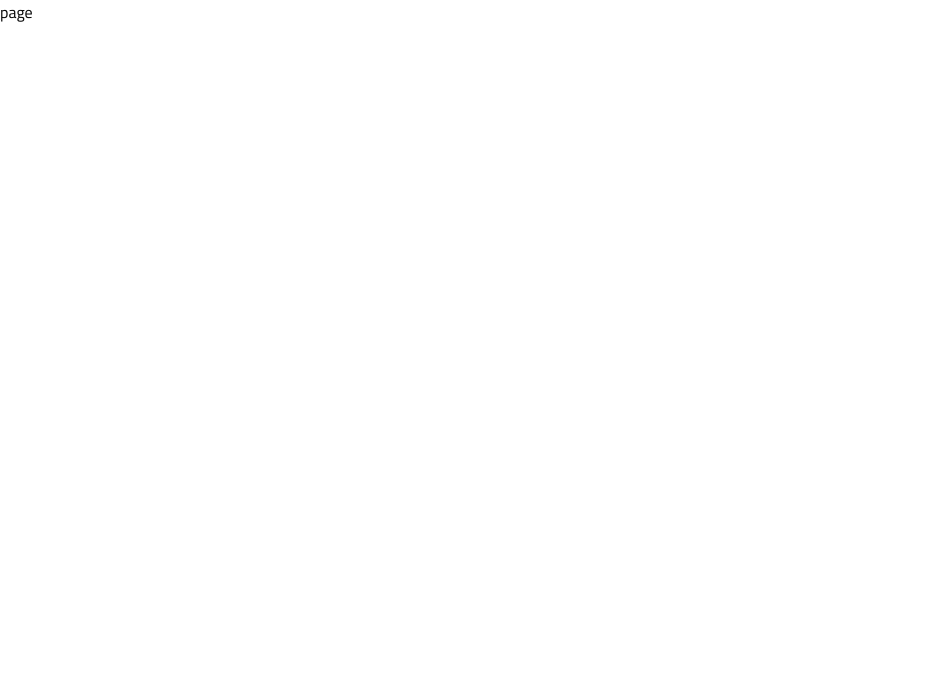
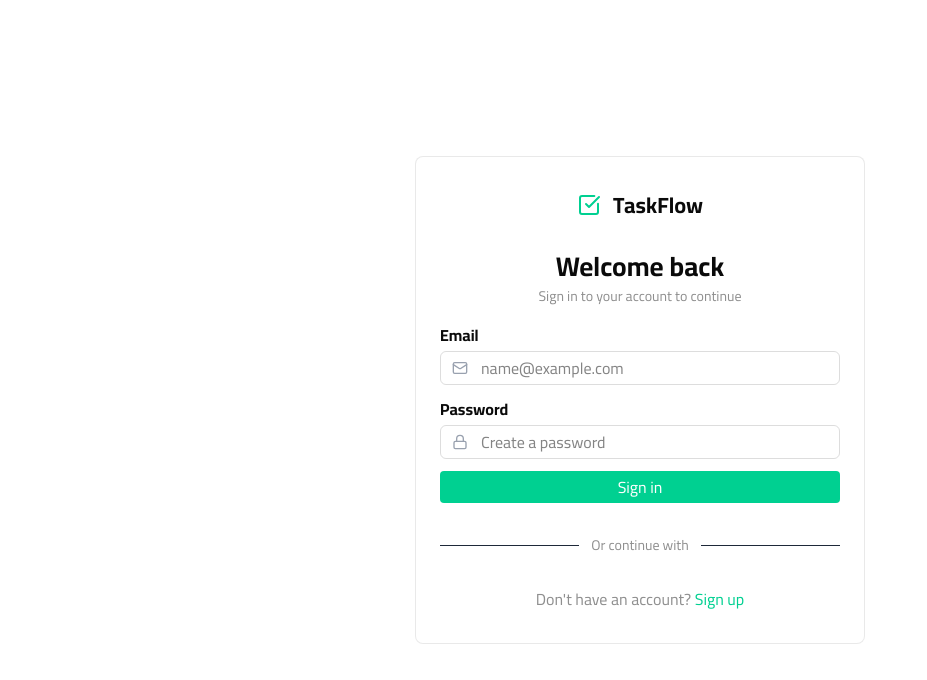
Before and after one commit to AmrMohamed830/Taskflow-pro, a Next.js app: page /login in a window 1280 px wide. Shown: the top 680 px of the page, without its empty margins (0-927 px from the left). Built offline with nearby package versions, Linux system fonts and the light colour scheme.

Commit message:
build login form UI

```diff
--- a/app/(auth)/login/page.tsx
+++ b/app/(auth)/login/page.tsx
@@ -1,9 +1,11 @@
-import React from 'react'
+import LoginForm from "@/components/auth/loginForm";
 
 const page = () => {
-  return (
-    <div>page</div>
-  )
-}
+    return (
+        <div>
+            <LoginForm />
+        </div>
+    );
+};
 
-export default page
+export default page;
--- a/components/auth/loginForm.tsx
+++ b/components/auth/loginForm.tsx
@@ -1,6 +1,77 @@
+import { Lock, Mail, SquareCheckBig } from "lucide-react";
+import Link from "next/link";
 
 const LoginForm = () => {
-    return <div>LoginForm</div>;
+    return (
+        <div className="flex justify-center items-center min-h-screen px-4">
+            <div className="w-[450px] mx-auto px-6 py-8 flex flex-col gap-4 bg-secondary-brand/40 border-gray-brand/20 border-1 rounded-md ">
+                <div className="flex items-center gap-3 m-auto ">
+                    <SquareCheckBig className="w-6 h-6 text-brand" />
+                    <h1 className="text-[22px] font-bold">TaskFlow</h1>
+                </div>
+                <div className="text-center">
+                    <h2 className="text-[27px] font-bold mt-2">Welcome back</h2>
+                    <p className="text-gray-brand text-[14px]">
+                        Sign in to your account to continue
+                    </p>
+                </div>
+                <form className="flex flex-col gap-3">
+                    <div className="flex flex-col gap-1">
+                        <label htmlFor="" className="font-bold">
+                            Email
+                        </label>
+                        <div className="relative bg-secondary-brand/70">
+                            <Mail className="absolute left-3 top-1/2 -translate-y-1/2 w-4 h-4 text-gray-400" />
+                            <input
+                                type="email"
+                                placeholder="name@example.com"
+                                className="w-full py-1 pl-10 rounded-sm border-gray-brand/30 border-1 outline-none focus:ring-brand/40  focus:ring-3  focus:border-brand"
+                            />
+                        </div>
+                    </div>
+                    <div className="flex flex-col gap-1">
+                        <label htmlFor="" className="font-bold">
+                            Password
+                        </label>
+                        <div className="relative bg-secondary-brand/70">
+                            <Lock className="absolute left-3 top-1/2 -translate-y-1/2 w-4 h-4 text-gray-400" />
+
+                            <input
+                                type="password"
+                                placeholder="Create a password"
+                                className="w-full py-1 pl-10 rounded-sm border-gray-brand/30 border-1 outline-none focus:ring-brand/40  focus:ring-3  focus:border-brand"
+                            />
+                        </div>
+                    </div>
+                    <div>
+                        <button
+                            type="submit"
+                            className="bg-brand w-full py-1 rounded text-background hover:bg-brand/90 transition duration-200"
+                        >
+                            Sign in
+                        </button>
+                    </div>
+                </form>
+                <div className="flex items-center gap-3 my-4">
+                    <div className="flex-1 h-[1px] bg-gray-800" />
+
+                    <span className="text-sm text-gray-brand">
+                        Or continue with
+                    </span>
+
+                    <div className="flex-1 h-px bg-gray-800" />
+                </div>
+                <div className="text-center text-gray-brand">
+                    Don't have an account?{" "}
+                    <Link href="/register">
+                        <span className="text-brand hover:text-brand/80 transition duration-200">
+                            Sign up
+                        </span>{" "}
+                    </Link>
+                </div>
+            </div>
+        </div>
+    );
 };
 
 export default LoginForm;
--- a/components/auth/registerForm.tsx
+++ b/components/auth/registerForm.tsx
@@ -33,7 +33,7 @@ const RegisterForm = () => {
                     </div>
                     <div className="flex flex-col gap-1">
                         <label htmlFor="" className="font-bold">
-                            Full Name
+                            Email
                         </label>
                         <div className="relative bg-secondary-brand/70">
                             <Mail className="absolute left-3 top-1/2 -translate-y-1/2 w-4 h-4 text-gray-400" />
@@ -46,7 +46,7 @@ const RegisterForm = () => {
                     </div>
                     <div className="flex flex-col gap-1">
                         <label htmlFor="" className="font-bold">
-                            Full Name
+                            Password
                         </label>
                         <div className="relative bg-secondary-brand/70">
                             <Lock className="absolute left-3 top-1/2 -translate-y-1/2 w-4 h-4 text-gray-400" />
@@ -60,7 +60,7 @@ const RegisterForm = () => {
                     </div>
                     <div className="flex flex-col gap-1">
                         <label htmlFor="" className="font-bold">
-                            Full Name
+                            Confirm Password
                         </label>
                         <div className="relative bg-secondary-brand/70">
                             <Lock className="absolute left-3 top-1/2 -translate-y-1/2 w-4 h-4 text-gray-400" />
--- a/package.json
+++ b/package.json
@@ -13,6 +13,7 @@
     "clsx": "^2.1.1",
     "lucide-react": "^1.8.0",
     "next": "16.2.2",
+    "next-auth": "^4.24.14",
     "next-themes": "^0.4.6",
     "radix-ui": "^1.4.3",
     "react": "19.2.4",
```
Also changed, not shown: 1 other file (tests, documents, lock files or other folders).
